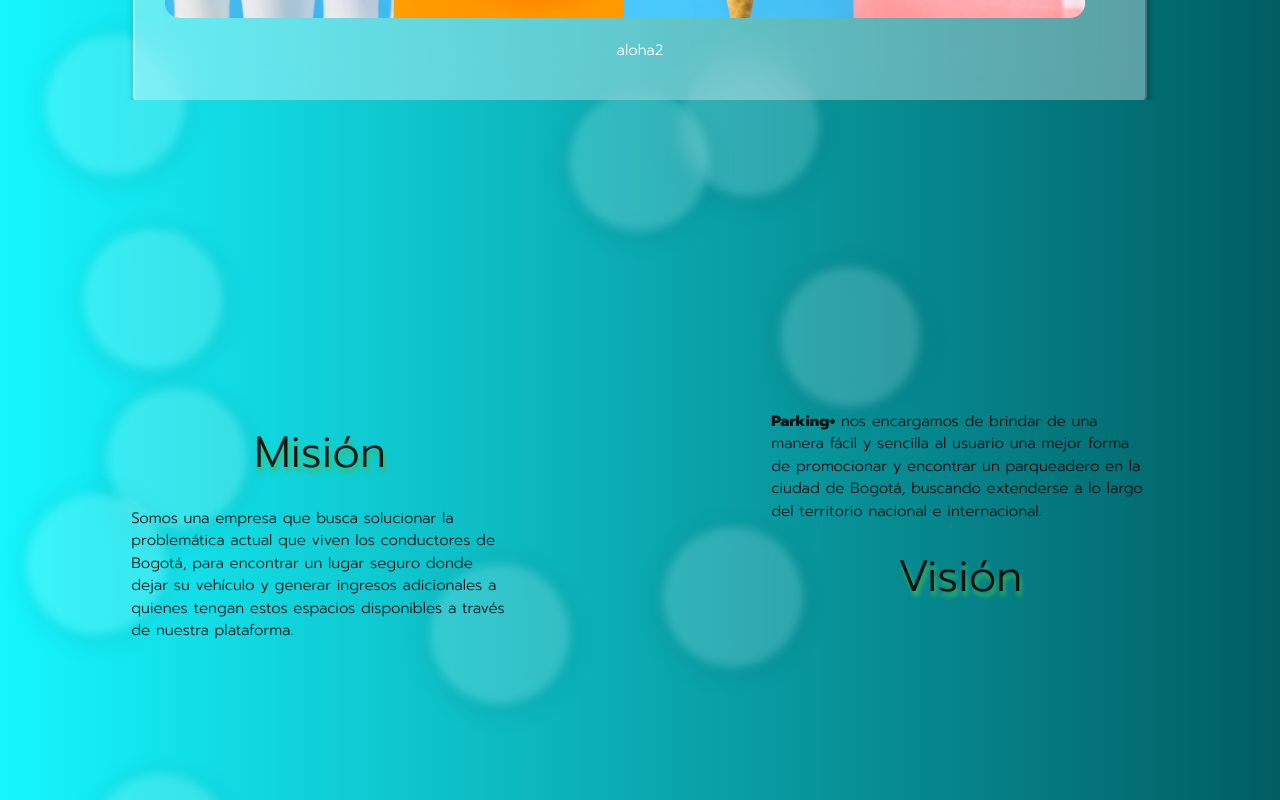
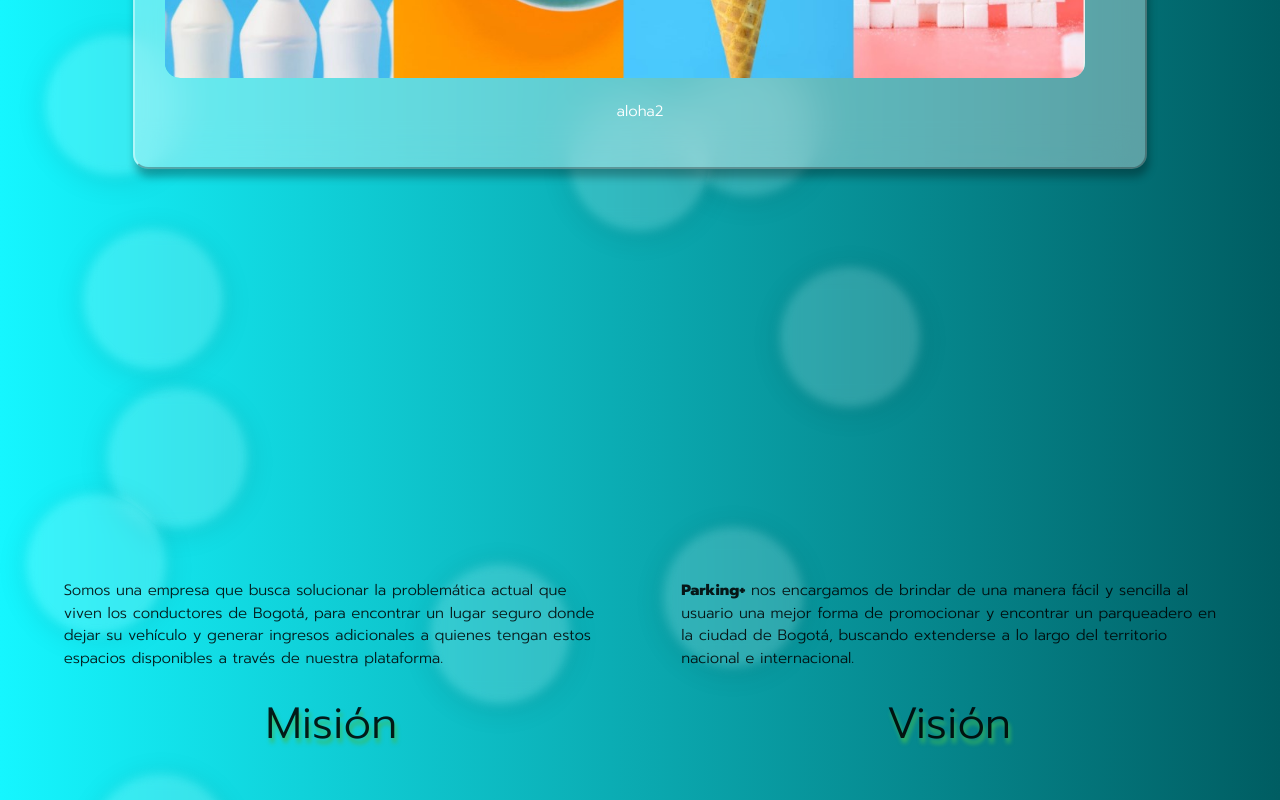
Before and after one commit to JulianBarbossa9/ParkingPlus, a React (Create React App) app: page / in a window 1280 px wide. Shown: the part 840-1640 px from the top of the page. Built offline with nearby package versions, Linux system fonts and the light colour scheme.

Commit message:
ajustes a responsive de mision y vision

```diff
--- a/src/App.js
+++ b/src/App.js
@@ -33,7 +33,7 @@ function App() {
 
           <Carrusel
           />
-          <div className="row valign-wrapper">
+          <div className="row MV">
             <Mision
             />
             <Vision
--- a/src/components/ImageCarrusel.jsx
+++ b/src/components/ImageCarrusel.jsx
@@ -10,12 +10,12 @@ import React from 'react';
                 </div>    */
         return (
             <div className="infoCarrusel">
-                <dic className="glassImageCont">
+                <div className="glassImageCont">
                     <div className="overLapGlass">
                         <img src={src} alt={alt} className="img-carrusel"/>
                         <p className="glassP">{description}</p>
                     </div>
-                </dic>
+                </div>
 
             </div>
          );
--- a/src/components/Mision.js
+++ b/src/components/Mision.js
@@ -2,16 +2,19 @@ import React from 'react';
 
 const Mision = () => {
     return (
-        <div className="container col s12 m12 l6">
-            <div className="mision">
+        <div className="col s12 m12 l6 fullh">
+        <div className=" glassContainer">
+            <div className="text-vision">
+                <p>Somos una empresa que busca solucionar la problemática actual que viven los conductores de Bogotá,
+                    para encontrar un lugar seguro donde dejar su vehículo y generar ingresos adicionales a quienes
+                    tengan estos espacios disponibles a través de nuestra plataforma.</p>
+            </div>
+            <div className="vision">
                 <h3>Misión</h3>
             </div>
+        </div>
 
-            <div className="text-mision">
-                <p>Somos una empresa que busca solucionar la problemática actual que viven los conductores de Bogotá, para encontrar un lugar seguro donde dejar su vehículo y generar ingresos adicionales a quienes tengan estos espacios disponibles a través de nuestra plataforma.</p>
-            </div>
-
-        </div>
+    </div>
     );
 }
 
--- a/src/components/Vision.js
+++ b/src/components/Vision.js
@@ -2,13 +2,14 @@ import React from 'react';
 
 const Vision = () => {
     return (
-        <div className="container col s12 m12 l6">
-            <div className="text-vision">
-                <p><b>Parking+</b> nos encargamos de brindar de una manera fácil y sencilla al usuario una mejor forma de promocionar y encontrar un parqueadero en la ciudad de Bogotá, buscando extenderse a lo largo del territorio nacional e internacional. </p>
-            </div>
-
-            <div className="vision">
-                <h3>Visión</h3>
+        <div className="col s12 m12 l6 fullh">
+            <div className=" glassContainer">
+                <div className="text-vision">
+                    <p><b>Parking+</b> nos encargamos de brindar de una manera fácil y sencilla al usuario una mejor forma de promocionar y encontrar un parqueadero en la ciudad de Bogotá, buscando extenderse a lo largo del territorio nacional e internacional. </p>
+                </div>
+                <div className="vision">
+                    <h3>Visión</h3>
+                </div>
             </div>
 
         </div>
--- a/src/index.css
+++ b/src/index.css
@@ -27,9 +27,17 @@ body{
   padding: 1rem;
 }
 .row{
-  height: 100vh !important;
+
   z-index: 1;
 }
+
+.fullh{
+  height: 100vh !important;
+  display: flex;
+  justify-content: center;
+  align-items: center;
+}
+
 .topto{
   min-height: 100%;
 }
@@ -166,11 +174,7 @@ img{
 }
 
 .overLapGlass{
-
-
   padding: 1rem;
-
-
 }
 
 .glassImageCont{
@@ -270,7 +274,17 @@ img{
 
 }
 
+.MV{
+
+  padding: 1.5rem;
+}
+
 .glassContainer{
+  padding-top: 2rem;
+  max-width: 600px;
+
+
+
 
 }
 
@@ -311,7 +325,7 @@ img{
   display: flex;
   justify-content: center;
   align-items: center;
-  padding: 0 120px;
+  padding: 0 2rem;
   text-justify: justify;
 }
 
```
Also changed, not shown: src/images/parking-space-1487891_1920.jpg (added).
